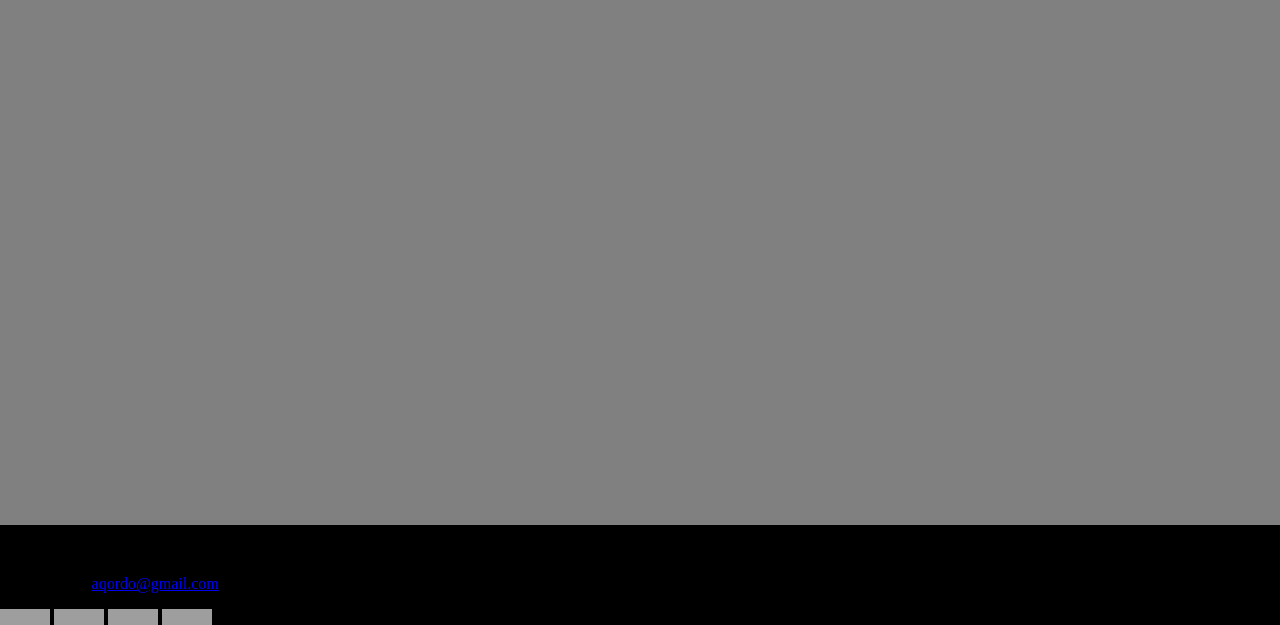
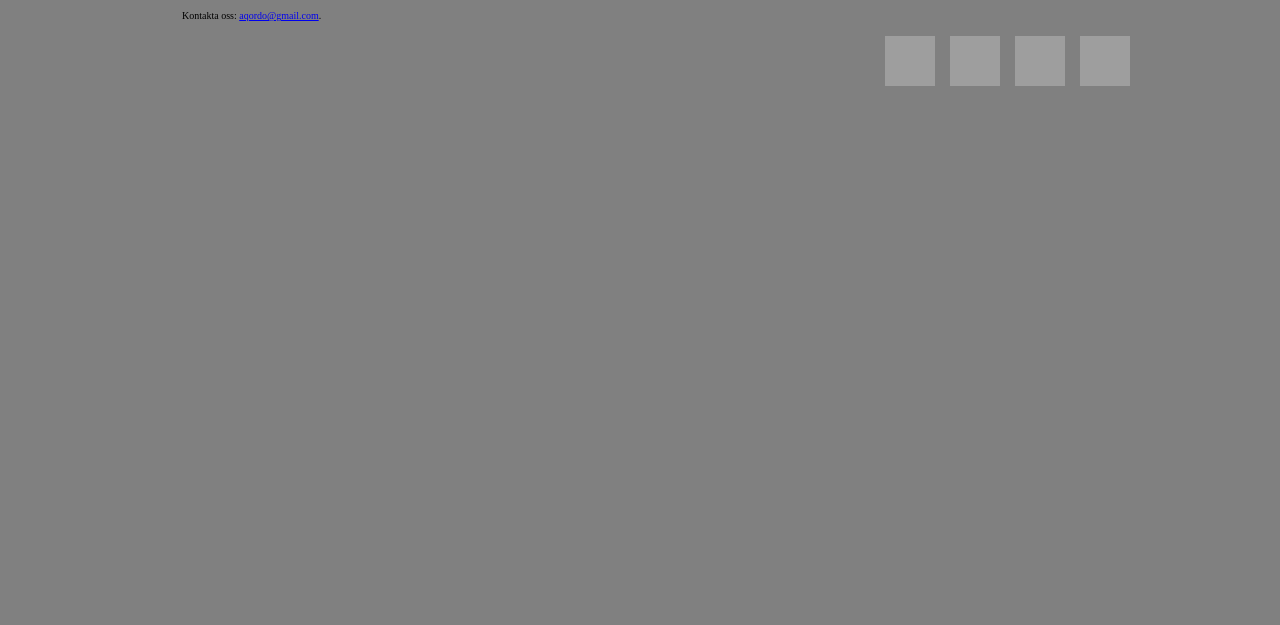
Before and after one commit to Malejni/Aqordify, a PHP site: page / in a window 1280 px wide. Shown: the part 272-897 px from the top of the page. Run offline with PHP 8.4, Linux system fonts and the light colour scheme; grey boxes are pictures that could not be loaded.

Commit message:
Update stylesheet.css

```diff
--- a/stylesheet.css
+++ b/stylesheet.css
@@ -1,6 +1,4 @@
 /* USE ENGLISH! COMMENT YOUR WORK! Aqordify browser stylesheet */
-
-/* NOTE: NO HOVER EFFECTS AVAILABLE YET AS THERE ARE NO MENU OPTIONS FOR THIS IN THE HTML CODE! */
 
 /* Header style */
 
@@ -230,9 +228,27 @@ body {
 
 /* Footer style */
 footer {
-  background-color: black;
-  height: 100px;
-  width: 100%;
-  bottom: 0;
-  position: fixed;
+	width: 100%;
+	max-width: 1000px;
+	margin: auto;
+	/*overflow: auto;*/ /* Overflow created a scroll list at the bottom of the footer/page. Removing this solved the problem. I recommend we don't use this attribute. */
+	background-color: gray;
+  }
+.footer	{
+	text-align: center;
+	position: relative;
+    left: 8px;
+	font-size: 10px;
 }
+.mail {
+	position: relative;
+	left: 42px;
+	font-size: 10px;
+}
+
+.ikon {
+    float: right;
+    width: 55px;
+    height: 90px;
+    margin: 5px;
+}
```
